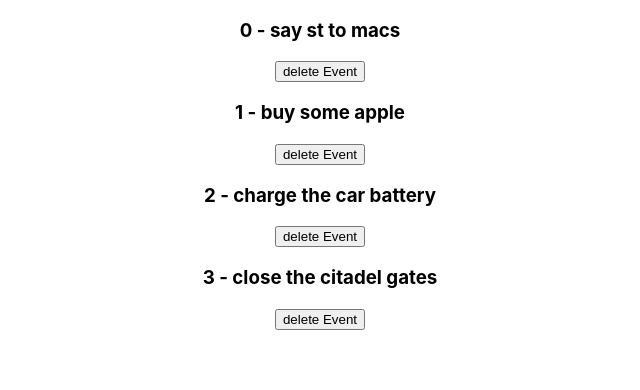
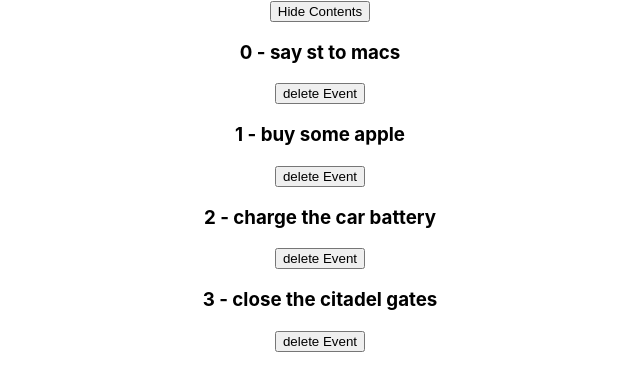
Before and after one commit to PuyaAmini/first-react-app-X-, a React (Create React App) app: page / in a window 1280 px wide. Shown: the top 390 px of the page, without its empty margins (320-960 px from the left). Built offline with nearby package versions, Linux system fonts and the light colour scheme.

Commit message:
conditional templates added

```diff
--- a/src/App.js
+++ b/src/App.js
@@ -1,7 +1,5 @@
-import logo from './logo.svg';
 import './App.css';
 import {useState} from 'react'
-
 
 function App() {
 
@@ -20,21 +18,23 @@
     })
     console.log(id)
     }
+    const [showEvents , setShowEvents] = useState(true)
 
   return (
     <div className="App">
-    {events.map((event , index) =>(
+      {showEvents && (<div>
+        <button onClick={()=>{setShowEvents(false)}}> Hide Contents</button>
+      </div>)}
+      {!showEvents && (<div>
+        <button onClick={() => {setShowEvents(true)}}> Show Contents</button>
+      </div>)}
+    {showEvents && events.map((event , index) =>(
       <div  key = {event.id}>
         <h3>{index} - {event.title}</h3>
         <button onClick={()=> handleClick(event.id)}>delete Event</button>
       </div>
-
     ))}
-
-
-
     </div>
-
   );
 }
 
```
